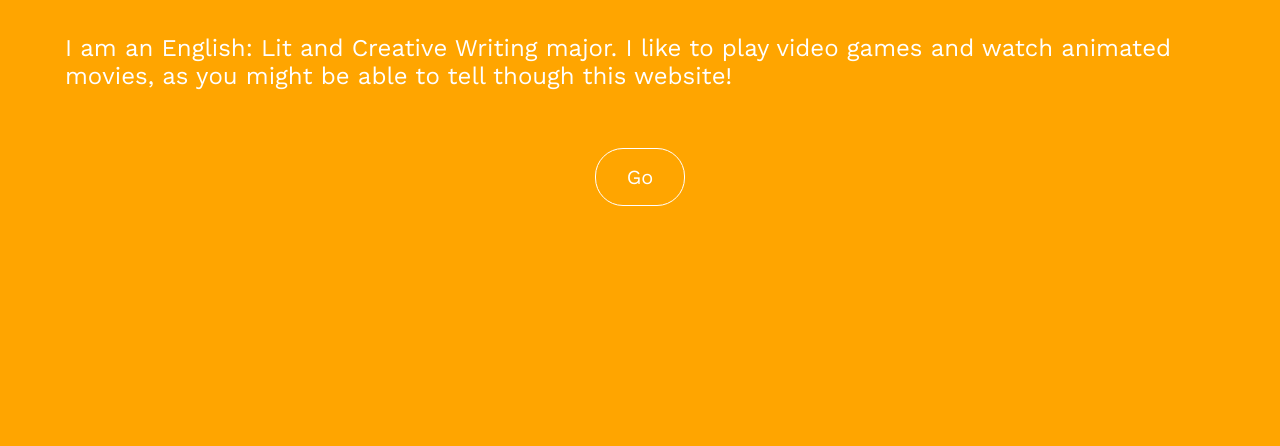
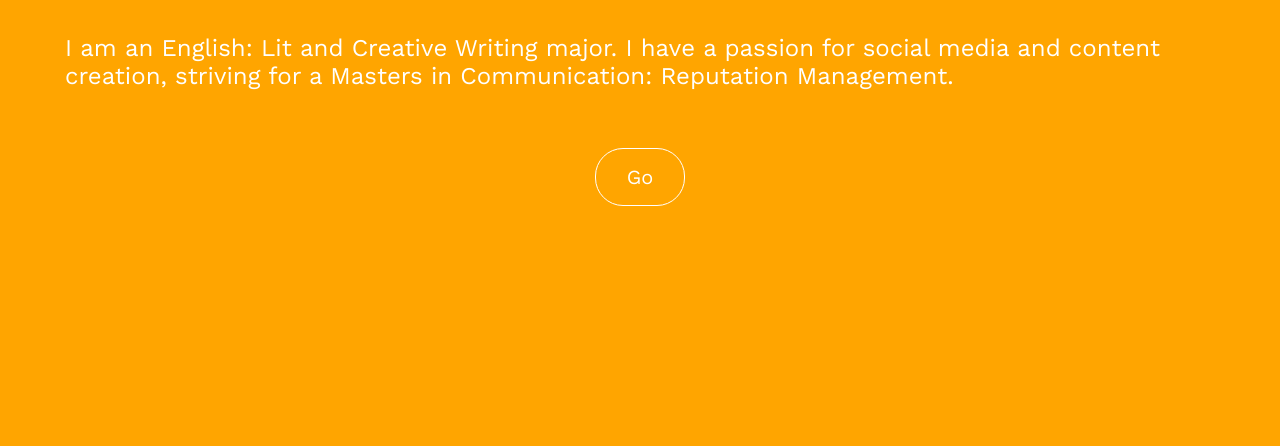
Before and after one commit to tclane23/tclan23.github.io, a plain HTML site: page index.html in a window 1280 px wide. Shown: the part 354-800 px from the top of the page. Drawn offline with nearby package versions, Linux system fonts and the light colour scheme.

Commit message:
Update index.html

```diff
--- a/index.html
+++ b/index.html
@@ -30,7 +30,7 @@
         <div class="wrapper">
           <h1>Taylor Lane</h1>
           <p class="bio">
-            I am an English: Lit and Creative Writing major. I like to play video games and watch animated movies, as you might be able to tell though this website!
+            I am an English: Lit and Creative Writing major. I have a passion for social media and content creation, striving for a Masters in Communication: Reputation Management.
           </p>
           <div class="buttonBox">
             <a class="myButton"href="#projects">Go</a>
```
